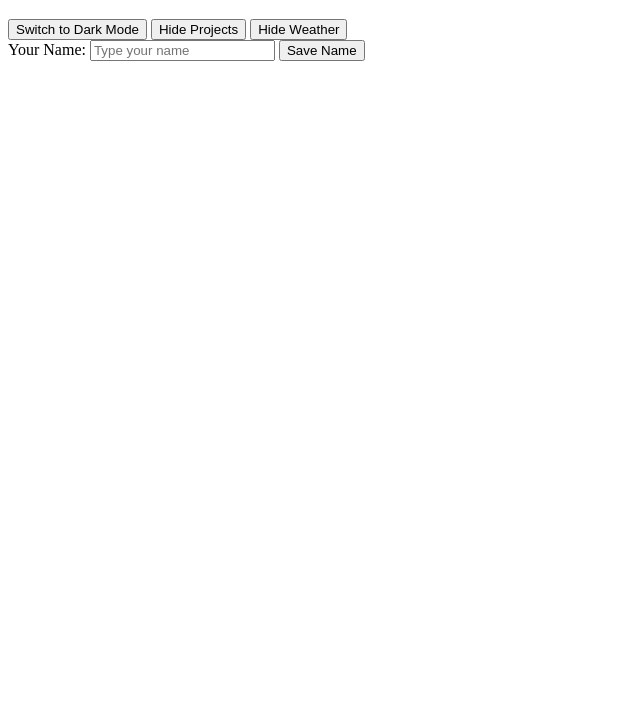
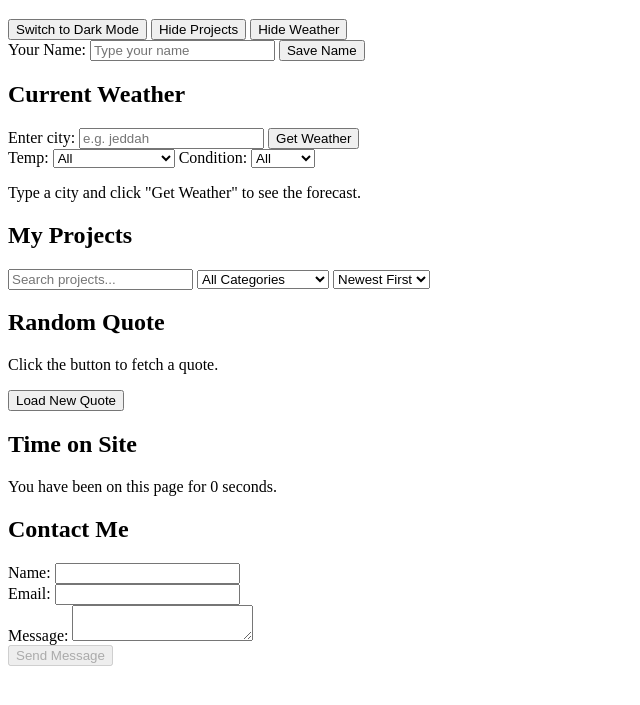
Before and after one commit to AGS1st/Assignment-4, a plain HTML site: page index.html in a window 1280 px wide. Shown: the part 61-766 px from the top of the page, without its empty margins (0-640 px from the left). Drawn offline with Linux system fonts and the light colour scheme.

Commit message:
HTML Final

```diff
--- a/index.html
+++ b/index.html
@@ -20,3 +20,101 @@
             <button id="save-name">Save Name</button>
         </div>
     </header>
+    <main>
+        <section id="weather">
+            <h2>Current Weather</h2>
+            <form id="weather-form">
+                <label for="city-input">Enter city: </label>
+                <input type="text" id="city-input" placeholder="e.g. jeddah" required>
+                <button type="submit">Get Weather</button>
+            </form>
+
+            <div class="filters">
+                <label for="temp-filter">Temp:</label>
+                <select id="temp-filter">
+                    <option value="all">All</option>
+                    <option value="hot">Hot (≥ 30°C)</option>
+                    <option value="warm">Warm (20–29°C)</option>
+                    <option value="cold">Cold (&lt; 20°C)</option>
+                </select>
+
+                <label for="condition-filter">Condition:</label>
+                <select id="condition-filter">
+                    <option value="all">All</option>
+                    <option value="clear">Clear</option>
+                    <option value="cloud">Cloudy</option>
+                    <option value="rain">Rainy</option>
+                </select>
+            </div>
+
+            <div id="weather-result">
+                <p>Type a city and click "Get Weather" to see the forecast.</p>
+            </div>
+            <p id="weather-error" class="error-message" hidden></p>
+        </section>
+
+        <section id="projects">
+            <h2>My Projects</h2>
+
+            <div class="project-controls">
+                <input id="search-projects" type="search" placeholder="Search projects..." aria-label="Search projects">
+                <select id="filter-category" aria-label="Filter projects">
+                    <option value="all">All Categories</option>
+                    <option value="web">Web Development</option>
+                    <option value="data">Data Science</option>
+                    <option value="other">Other</option>
+                </select>
+                <select id="sort-projects" aria-label="Sort projects">
+                    <option value="newest">Newest First</option>
+                    <option value="title">Title (A-Z)</option>
+                </select>
+            </div>
+
+            <ul id="project-list" class="project-list">
+
+            </ul>
+            <div id="no-projects" class="error-message" hidden>No projects found matching your criteria.</div>
+        </section>
+
+        <section id="quote-section">
+            <h2>Random Quote</h2>
+            <div id="quote-area">
+                <p id="quote-result">Click the button to fetch a quote.</p>
+                <button id="fetch-quote">Load New Quote</button>
+            </div>
+        </section>
+
+        <section id="timer-section">
+            <h2>Time on Site</h2>
+            <p>You have been on this page for <span id="time-on-site">0</span> seconds.</p>
+        </section>
+
+        <section id="contact">
+            <h2>Contact Me</h2>
+            <form id="contact-form" novalidate>
+                <div>
+                    <label for="contact-name">Name:</label>
+                    <input type="text" id="contact-name" required>
+                    <small class="error" id="contact-name-error"></small>
+                </div>
+
+                <div>
+                    <label for="contact-email">Email:</label>
+                    <input type="email" id="contact-email" required>
+                    <small class="error" id="contact-email-error"></small>
+                </div>
+
+                <div>
+                    <label for="contact-message">Message:</label>
+                    <textarea id="contact-message" required></textarea>
+                    <small class="error" id="contact-message-error"></small>
+                </div>
+                <button type="submit" id="contact-submit" disabled>Send Message</button>
+                <p id="contact-success" class="success"></p>
+            </form>
+        </section>
+    </main>
+
+    <script src="js/script.js"></script>
+</body>
+</html>
```
